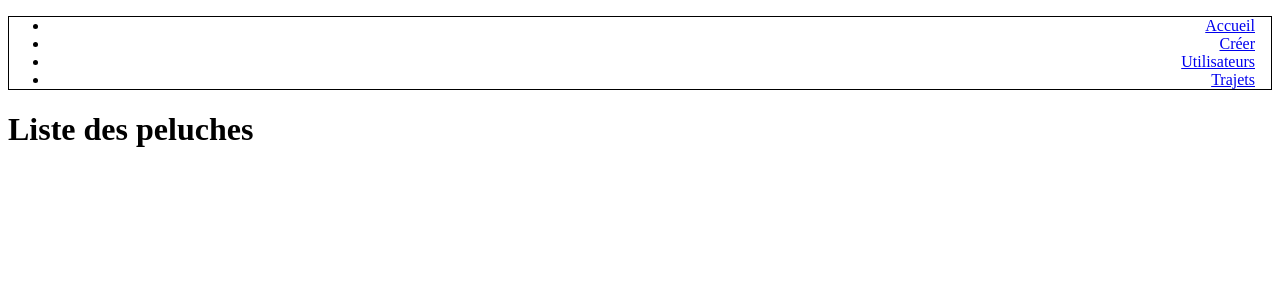
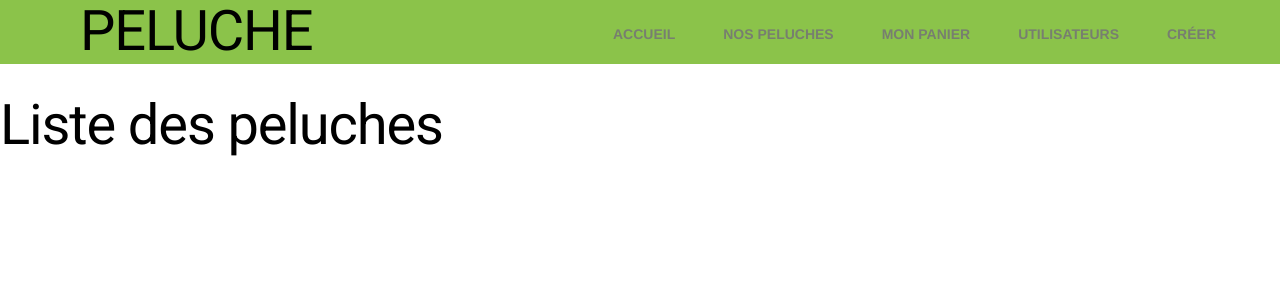
Before and after one commit to sibylleginger/ProjetOfficial, a PHP site: page /Peluche/ in a window 1280 px wide. Shown: the top 300 px of the page. Run offline with PHP 8.4, Linux system fonts and the light colour scheme; data that the repository does not hold is empty.

Commit message:
Update view.php

```diff
--- a/eCommerce/view/view.php
+++ b/eCommerce/view/view.php
@@ -1,22 +1,88 @@
-<!DOCTYPE html>
-<html>
-    <head>
-        <meta charset="UTF-8">
-        <title><?php echo $pagetitle; ?></title>
-    </head>
-    <body>
+<!doctype html>
+<!--
+  Material Design Lite
+  Copyright 2015 Google Inc. All rights reserved.
 
-    <ul style="border: 1px solid black;text-align:right;padding-right:1em;">
-    <li><a href="index.php?action=readAll" > Accueil </a> </li>
-    <li><a href="index.php?action=create" > Créer </a> </li>
-    <li><a href="index.php?action=readAll&controller=utilisateur" > Utilisateurs </a></li>
-    <li><a href="index.php?action=readAll&controller=trajet" > Trajets </a> </li>
-    </ul>
+  Licensed under the Apache License, Version 2.0 (the "License");
+  you may not use this file except in compliance with the License.
+  You may obtain a copy of the License at
+
+      https://www.apache.org/licenses/LICENSE-2.0
+
+  Unless required by applicable law or agreed to in writing, software
+  distributed under the License is distributed on an "AS IS" BASIS,
+  WITHOUT WARRANTIES OR CONDITIONS OF ANY KIND, either express or implied.
+  See the License for the specific language governing permissions and
+  limitations under the License
+-->
+
+<html lang="en">
+  <head>
+    <meta charset="utf-8">
+    <meta http-equiv="X-UA-Compatible" content="IE=edge">
+    <meta name="description" content="Introducing Lollipop, a sweet new take on Android.">
+    <meta name="viewport" content="width=device-width, initial-scale=1.0, minimum-scale=1.0">
+    <title>Ma petite peluche</title>
+
+    <!-- Page styles -->
+    <link rel="stylesheet" href="https://fonts.googleapis.com/css?family=Roboto:regular,bold,italic,thin,light,bolditalic,black,medium&amp;lang=en">
+    <link rel="stylesheet" href="https://fonts.googleapis.com/icon?family=Material+Icons">
+    <link rel="stylesheet" href="https://code.getmdl.io/1.3.0/material.min.css">
+    <link rel="stylesheet" href="./styles/style_nav.css">
+    <style>
+    #view-source {
+      position: fixed;
+      display: block;
+      right: 0;
+      bottom: 0;
+      margin-right: 40px;
+      margin-bottom: 40px;
+      z-index: 900;
+    }
+    </style>
+  </head>
+  <body>
+    <div class="mdl-layout mdl-js-layout mdl-layout--fixed-header">
+
+      <div class="android-header mdl-layout__header mdl-layout__header--waterfall">
+        <div class="mdl-layout__header-row">
+          <span class="android-title mdl-layout-title">
+            <h1>PELUCHE</h1>
+          </span>
+          <!-- Add spacer, to align navigation to the right in desktop -->
+          <div class="android-header-spacer mdl-layout-spacer"></div>
+          <!-- Navigation -->
+          <div class="android-navigation-container">
+            <nav class="android-navigation mdl-navigation">
+              <a class="mdl-navigation__link mdl-typography--text-uppercase" href="index.php?action=readAll">Accueil</a>
+              <a class="mdl-navigation__link mdl-typography--text-uppercase" href="index.php?action=readAll">Nos Peluches</a>
+              <a class="mdl-navigation__link mdl-typography--text-uppercase" href="panier.html">Mon Panier</a>
+              <a class="mdl-navigation__link mdl-typography--text-uppercase" href="index.php?action=readAll&controller=utilisateur">Utilisateurs</a>
+              <a class="mdl-navigation__link mdl-typography--text-uppercase" href="index.php?action=create">Créer</a>
+            </nav>
+          </div>
+          <span class="android-mobile-title mdl-layout-title">
+            <h1>PELUCHE</h1>
+          </span>
+        </div>
+      </div>
+
+      <div class="android-drawer mdl-layout__drawer">
+        <span class="mdl-layout-title">
+          <h1>PELUCHE</h1>
+        </span>
+        <nav class="mdl-navigation">
+          <a class="mdl-navigation__link mdl-typography--text-uppercase" href="">Accueil</a>
+          <a class="mdl-navigation__link mdl-typography--text-uppercase" href="peluches.html">Nos Peluches</a>
+          <a class="mdl-navigation__link mdl-typography--text-uppercase" href="panier.html">Mon Panier</a>
+          <a class="mdl-navigation__link mdl-typography--text-uppercase" href="contact.html">Contact</a>
+          <div class="android-drawer-separator"></div>
+        </nav>
+      </div>
 
 <?php
 // Si $controleur='voiture' et $view='list',
 // alors $filepath="/chemin_du_site/view/voiture/list.php"
-
 $filepath = File::build_path(array("view", $controller, "$view.php"));
 require $filepath;
 ?>
```
